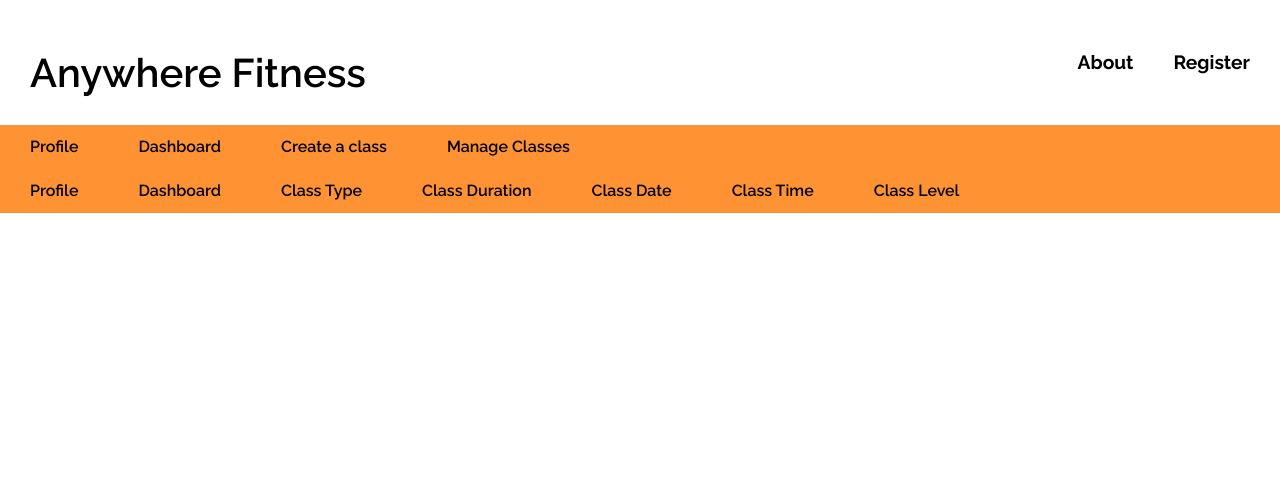
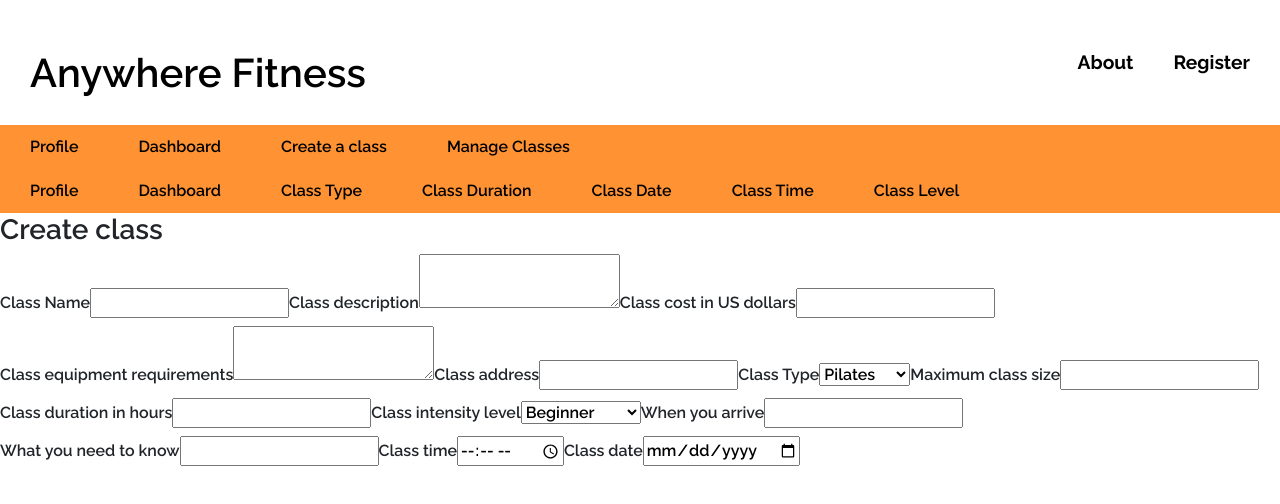
Before and after one commit to devjaymoe/front-end, a React (Create React App) app in the folder anywhere-fitness/: page /createclass in a window 1280 px wide. Shown: the top 504 px of the page. Built offline with nearby package versions, Linux system fonts and the light colour scheme.

Commit message:
Basic structure for create a class done.

```diff
--- a/anywhere-fitness/src/App.js
+++ b/anywhere-fitness/src/App.js
@@ -5,6 +5,7 @@ import Navigation from "./components/Navigation";
 import SignUpForm from "./components/SignUpForm";
 import LoginForm from "./components/LoginForm";
 import Classes from "./components/Classes";
+import CreateClass from "./components/CreateClass";
 
 function App() {
   return (
@@ -14,6 +15,7 @@ function App() {
         <Route path="/classes" component={Classes} />
         <Route path="/register" component={SignUpForm} />
         <Route exact path="/" component={LoginForm} />
+        <Route path="/createclass" component={CreateClass} />
       </Switch>
     </div>
   );
--- a/anywhere-fitness/src/components/CreateClass.js
+++ b/anywhere-fitness/src/components/CreateClass.js
@@ -61,7 +61,7 @@ const CreateClass = (props) => {
       <form onSubmit={submit}>
         <label htmlFor="name">
           Class Name
-          <Input
+          <input
             id="name"
             type="text"
             name="name"
@@ -73,9 +73,8 @@ const CreateClass = (props) => {
 
         <label htmlFor="description">
           Class description
-          <Input
+          <textarea
             id="description"
-            type="text"
             name="description"
             value={createClass.description}
             onChange={handleChange}
@@ -85,7 +84,7 @@ const CreateClass = (props) => {
 
         <label htmlFor="cost">
           Class cost in US dollars
-          <Input
+          <input
             id="cost"
             type="text"
             name="cost"
@@ -95,15 +94,124 @@ const CreateClass = (props) => {
           />
         </label>
 
-        <label htmlFor="cost">
-          Class cost in US dollars
-          <Input
-            id="cost"
+        <label htmlFor="equiptmentRequired">
+          Class equipment requirements
+          <textarea
+            id="equiptmentRequired"
+            name="equiptmentRequired"
+            value={createClass.equiptmentRequired}
+            onChange={handleChange}
+          />
+        </label>
+
+        <label htmlFor="address">
+          Class address
+          <input
+            id="address"
             type="text"
-            name="cost"
-            value={createClass.cost}
+            name="address"
+            value={createClass.address}
             onChange={handleChange}
             required
+          />
+        </label>
+
+        <label htmlFor="classType">
+          Class Type
+          <select
+            id="classType"
+            name="classType"
+            onChange={handleChange}
+            required
+          >
+            <option value="1">Pilates</option>
+            <option value="2">Boxing</option>
+            <option value="3">Running</option>
+            <option value="4">Lifting</option>
+            <option value="5">Hot Yoga</option>
+          </select>
+        </label>
+
+        <label htmlFor="maxSize">
+          Maximum class size
+          <input
+            id="maxSize"
+            type="text"
+            name="maxSize"
+            value={createClass.maxSize}
+            onChange={handleChange}
+            required
+          />
+        </label>
+
+        <label htmlFor="duration">
+          Class duration in hours
+          <input
+            id="duration"
+            type="text"
+            name="duration"
+            value={createClass.duration}
+            onChange={handleChange}
+            required
+          />
+        </label>
+
+        <label htmlFor="intensity">
+          Class intensity level
+          <select
+            id="intensity"
+            name="intensity"
+            onChange={handleChange}
+            required
+          >
+            <option value="beginner">Beginner</option>
+            <option value="intermediate">Intermediate</option>
+            <option value="expert">Expert</option>
+          </select>
+        </label>
+
+        <label htmlFor="arrivalDescription">
+          When you arrive
+          <input
+            id="arrivalDescription"
+            type="text"
+            name="arrivalDescription"
+            value={createClass.arrivalDescription}
+            onChange={handleChange}
+          />
+        </label>
+
+        <label htmlFor="additionalInfo">
+          What you need to know
+          <input
+            id="additionalInfo"
+            type="text"
+            name="additionalInfo"
+            value={createClass.additionalInfo}
+            onChange={handleChange}
+          />
+        </label>
+
+        <label htmlFor="time">
+          Class time
+          <input
+            id="time"
+            type="time"
+            name="time"
+            value={createClass.time}
+            onChange={handleChange}
+            required
+          />
+        </label>
+
+        <label htmlFor="startDate">
+          Class date
+          <input
+            id="startDate"
+            type="date"
+            name="startDate"
+            value={createClass.startDate}
+            onChange={handleChange}
           />
         </label>
       </form>
```
